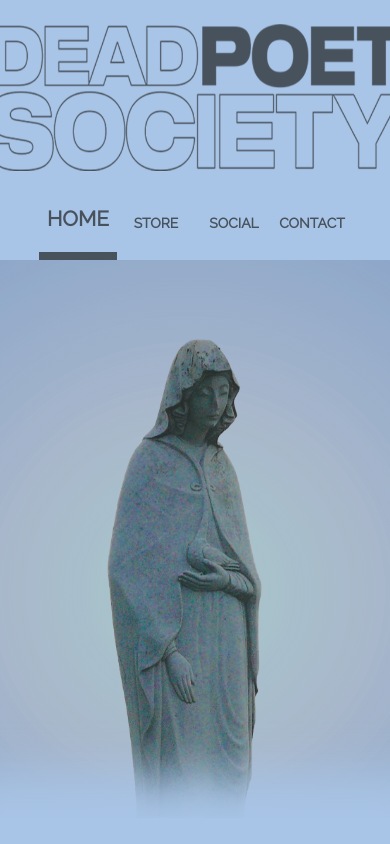
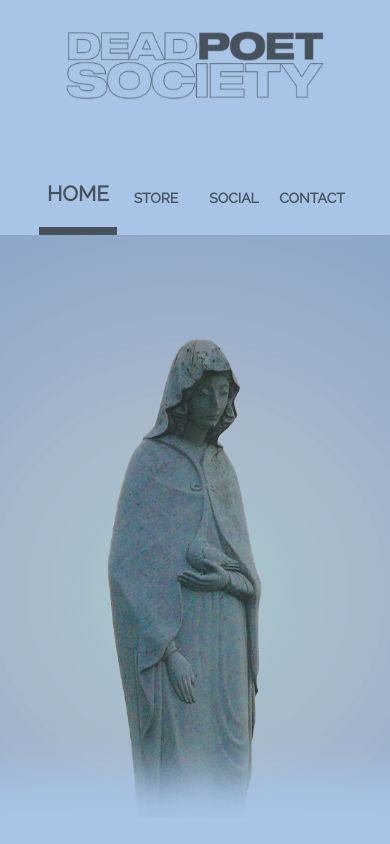
Before and after one commit to soladevs/bandsite24, a React (Create React App) app: page / in a window 390 px wide. Shown: the top 844 px of the page. Built offline with nearby package versions, Linux system fonts and the light colour scheme.

Commit message:
nav logo - simplified scaling, needs mobile check

```diff
--- a/src/App.scss
+++ b/src/App.scss
@@ -4,11 +4,7 @@
   text-align: center;
 }
 
-header {
-}
-
 body {
-  box-sizing: border-box;
   max-width: 100vw;
   overflow-x: hidden;
   background-color: #a8c4e6;
@@ -46,25 +42,16 @@ ul {
   margin-top: 4vh;
 
   img {
-    max-width: 75vw;
     display: block;
     height: auto;
+    max-width: 50vw;
+    max-height: 14vh;
     top: 4vh;
     position: fixed;
     left: 50%;
     transform-origin: center center;
     -webkit-transform-origin: center center;
-    transform: translateX(-50%) scale(1.5);
-
-    @media screen and (min-width: 768px) {
-      transform: translateX(-50%) scale(1.5);
-      -webkit-transform: translateX(-50%) scale(1.5);
-    }
-
-    @media screen and (min-width: 1600px) {
-      transform: translateX(-50%) scale(1.2);
-      -webkit-transform: translateX(-50%) scale(1.2);
-    }
+    transform: translateX(-50%) scale(1.4);
   }
 }
 
@@ -72,22 +59,20 @@ nav {
   min-width: 100vw;
   background-color: #a8c4e6;
   position: fixed;
-  align-self: baseline;
+  align-self: center;
   left: 0;
-  top: 0;
+  top: 15vh;
   width: 100vw;
-  display: flex;
 }
 
 nav ul {
   width: 80vw;
   padding-left: 10vw;
   padding-right: 10vw;
+  align-self: center;
 }
 
-nav li{
-
-  padding-top: 18vh;
+nav li{ //18vh
   padding-bottom: 0;
   list-style: none;
   text-align: center;
@@ -168,14 +153,6 @@ nav p {
   }
 }
 
-.App-logo {
-  height: 15vh;
-  display: inline-flex;
-  pointer-events: none;
-  vertical-align: middle;
-  padding: 0px;
-}
-
 main {
   display: flex;
   min-width: 100vw;
@@ -189,6 +166,7 @@ table {
   color: #48525D;
   text-align: center;
   max-width: 75vw;
+  margin: auto;
   font-family: 'Raleway', sans-serif;
 }
 
```
